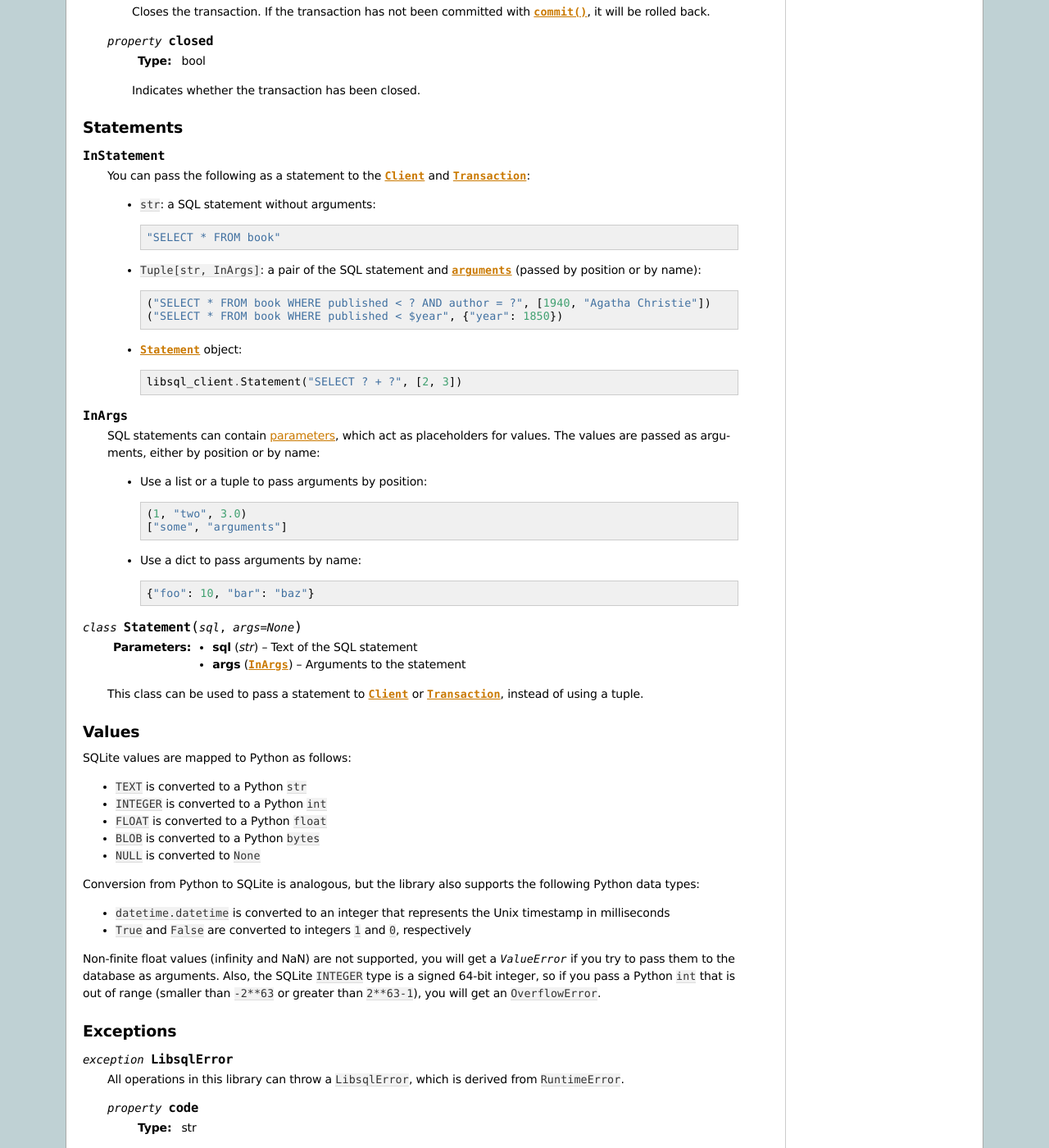
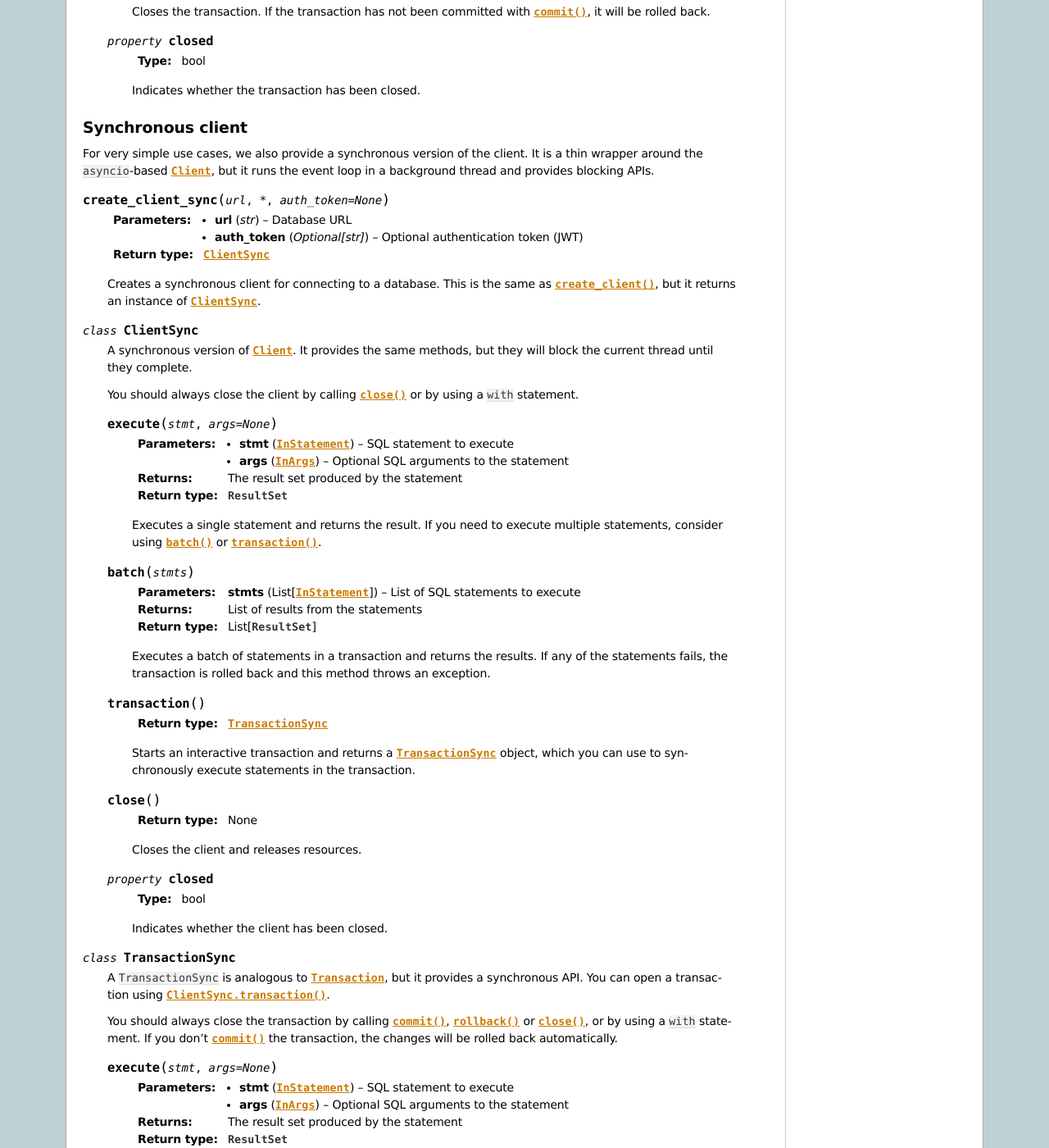
Before and after one commit to tursodatabase/libsql-client-py, a Sphinx documentation site: the page built from docs/reference.rst, in a window 1280 px wide and 1400 px high, scrolled down 2147 px. Shown: the whole window at 82% size. Built offline with Sphinx 7.4.7, drawn with Linux system fonts in a browser that asks for light colours; some of the changed text lies outside the part shown.

Commit message:
Document the sync API

```diff
--- a/docs/reference.rst
+++ b/docs/reference.rst
@@ -2,9 +2,9 @@
 Reference
 =========
 
-------
-Client
-------
+--------------
+Asyncio client
+--------------
 
 .. function:: create_client(url, *, auth_token=None)
 
@@ -14,8 +14,8 @@ Client
    :type auth_token: Optional[str]
    :rtype: :class:`Client`
 
-   Create a client for connecting to a database. This library supports multiple approaches for connecting to
-   the database, which are distinguished by the scheme (protocol) in the URL:
+   Creates an asynchronous client for connecting to a database. This library supports multiple approaches for
+   connecting to the database, which are distinguished by the scheme (protocol) in the URL:
 
    * ``file:`` connects to a local SQLite database (using the builtin ``sqlite3`` package)
 
@@ -144,6 +144,118 @@ Client
 
       Indicates whether the transaction has been closed.
 
+------------------
+Synchronous client
+------------------
+
+For very simple use cases, we also provide a synchronous version of the client. It is a thin wrapper around
+the ``asyncio``-based :class:`Client`, but it runs the event loop in a background thread and provides blocking
+APIs.
+
+.. function:: create_client_sync(url, *, auth_token=None)
+
+   :param url: Database URL
+   :type url: str
+   :param auth_token: Optional authentication token (JWT)
+   :type auth_token: Optional[str]
+   :rtype: :class:`ClientSync`
+
+   Creates a synchronous client for connecting to a database. This is the same as :func:`create_client()`, but
+   it returns an instance of :class:`ClientSync`.
+
+.. class:: ClientSync
+
+   A synchronous version of :class:`Client`. It provides the same methods, but they will block the current
+   thread until they complete.
+
+   You should always close the client by calling :meth:`close()` or by using a ``with`` statement.
+
+   .. method:: execute(stmt, args=None)
+
+      :param stmt: SQL statement to execute
+      :type stmt: :data:`InStatement`
+      :param args: Optional SQL arguments to the statement
+      :type args: :data:`InArgs`
+      :return: The result set produced by the statement
+      :rtype: :class:`ResultSet`
+
+      Executes a single statement and returns the result. If you need to execute multiple statements, consider
+      using :meth:`batch()` or :meth:`transaction()`.
+
+   .. method:: batch(stmts)
+
+      :param stmts: List of SQL statements to execute
+      :type stmts: List[:data:`InStatement`]
+      :return: List of results from the statements
+      :rtype: List[:class:`ResultSet`]
+
+      Executes a batch of statements in a transaction and returns the results. If any of the statements fails,
+      the transaction is rolled back and this method throws an exception.
+
+   .. method:: transaction()
+
+      :rtype: :class:`TransactionSync`
+
+      Starts an interactive transaction and returns a :class:`TransactionSync` object, which you can use to
+      synchronously execute statements in the transaction.
+
+   .. method:: close()
+
+      :rtype: None
+
+      Closes the client and releases resources.
+
+   .. property:: closed
+
+      :type: bool
+
+      Indicates whether the client has been closed.
+
+.. class:: TransactionSync
+
+   A ``TransactionSync`` is analogous to :class:`Transaction`, but it provides a synchronous API. You can open
+   a transaction using :meth:`ClientSync.transaction()`.
+
+   You should always close the transaction by calling :meth:`commit()`, :meth:`rollback()` or :meth:`close()`,
+   or by using a ``with`` statement. If you don't :meth:`commit()` the transaction, the changes will be rolled
+   back automatically.
+
+   .. method:: execute(stmt, args=None)
+
+      :param stmt: SQL statement to execute
+      :type stmt: :data:`InStatement`
+      :param args: Optional SQL arguments to the statement
+      :type args: :data:`InArgs`
+      :return: The result set produced by the statement
+      :rtype: :class:`ResultSet`
+
+      Executes a statement in the transaction and returns the result.
+
+   .. method:: commit()
+
+      :rtype: None
+
+      Commits the transaction to the database and closes the transaction.
+
+   .. method:: rollback()
+
+      :rtype: None
+
+      Rolls back the transaction and closes it.
+
+   .. method:: close()
+
+      :rtype: None
+
+      Closes the transaction. If the transaction has not been committed with :meth:`commit()`, it will be
+      rolled back.
+
+   .. property:: closed
+
+      :type: bool
+
+      Indicates whether the transaction has been closed.
+
 ----------
 Statements
 ----------
```
Also changed, not shown: README.md (+17 -0 lines).
